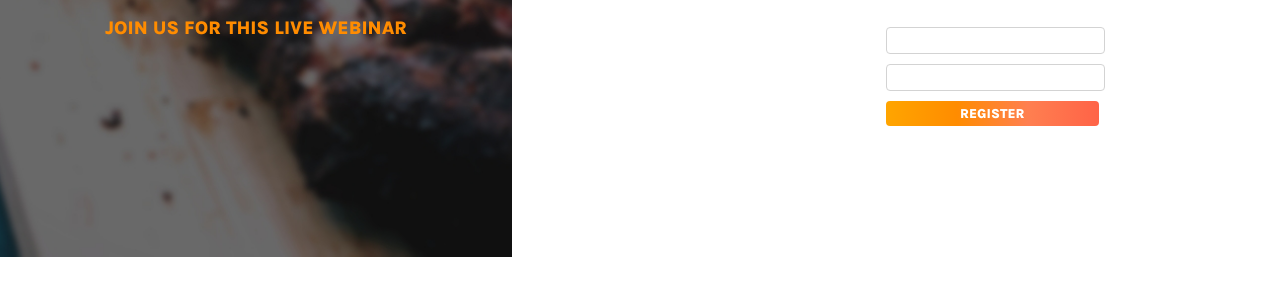
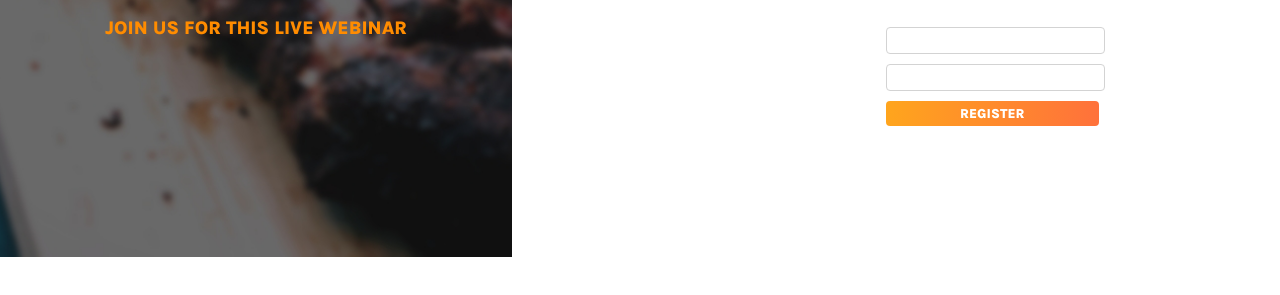
Before and after one commit to Ziyadatgithub/BBQ_project, a plain HTML site: page index.html in a window 1280 px wide. Shown: the part 543-838 px from the top of the page. Drawn offline with Linux system fonts and the light colour scheme.

Commit message:
Update style.css

```diff
--- a/style.css
+++ b/style.css
@@ -54,7 +54,7 @@ input{
     padding: 5px 74px;
     font-family: 'Karla', sans-serif;
     color: white;
-    background-image: linear-gradient(90deg,orange, darkorange,coral,tomato );
+    background-image: linear-gradient(90deg,#FFA51D, #FF713B);
 }
 h2{
     color: #404040;
```
